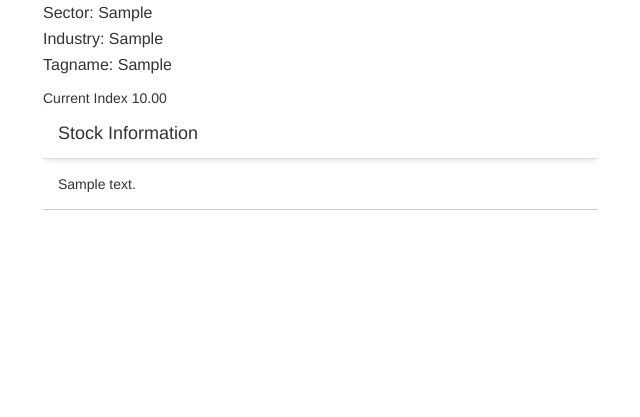
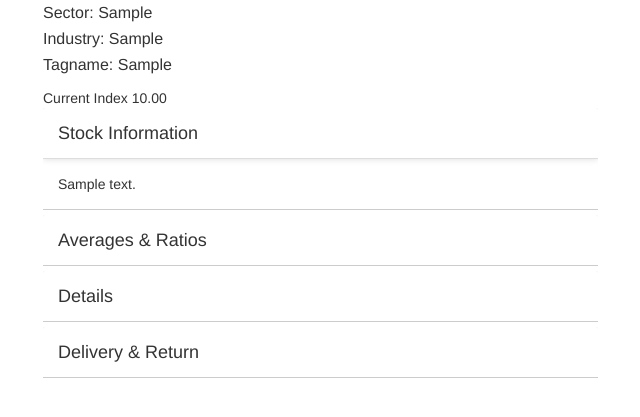
Before and after one commit to iosifvilcea/Scrap, a Django app: a page that uses scrapyr/scrapyr_app/templates/scrapyr_app/stock.html in a window 1280 px wide. Shown: the part 276-693 px from the top of the page, without its empty margins (612-1252 px from the left). Run offline with Django 3.2, Linux system fonts and the light colour scheme; tables that the repository leaves empty hold one stand-in row (values such as "Sample post"); parts of the project's set-up code (start-up, migrations or seed data) failed here and were passed over; some libraries are stand-ins or nearby versions; some web fonts are replaced.

Commit message:
Metrics added to stock page

```diff
--- a/scrapyr/scrapyr_app/templates/scrapyr_app/stock.html
+++ b/scrapyr/scrapyr_app/templates/scrapyr_app/stock.html
@@ -35,6 +35,54 @@
                 </div>
               </div>
             </div>
+            <div class="panel panel-default">
+              <div class="panel-heading" role="tab" id="headingTwo">
+                <h4 class="panel-title">
+                  <a class="collapsed" data-toggle="collapse" data-parent="#accordion" href="#collapseTwo" aria-expanded="false" aria-controls="collapseTwo">
+                   Averages & Ratios
+                  </a>
+                </h4>
+              </div>
+              <div id="collapseTwo" class="panel-collapse collapse" role="tabpanel" aria-labelledby="headingTwo">
+                <div class="panel-body">
+                  <ul style="padding-left: 20px;">
+                    <li style="list-style-position: outside;"> Short Ratio: {{ stock.short_ratio}}</li>
+                    <li style="list-style-position: outside;"> Price Earnings Growth Ratio:{{ stock.price_earnings_growth_ratio }}</li>
+                    <li style="list-style-position: outside;"> Price Earnings Ratio: {{ stock.price_earnings_ratio}}</li>
+                    <li style="list-style-position: outside;"> Price Sales Ratio: {{ stock.price_sales_ratio }}</li>
+                  </ul>
+                </div>
+              </div>
+            </div>
+            <div class="panel panel-default">
+              <div class="panel-heading" role="tab" id="headingThree">
+                <h4 class="panel-title">
+                  <a class="collapsed" data-toggle="collapse" data-parent="#accordion" href="#collapseThree" aria-expanded="false" aria-controls="collapseThree">
+                    Details
+                  </a>
+                </h4>
+              </div>
+              <div id="collapseThree" class="panel-collapse collapse" role="tabpanel" aria-labelledby="headingThree">
+                <div class="panel-body">
+                  85% wool, 15% linen. Dry-clean only
+                </div>
+              </div>
+            </div>
+            <div class="panel panel-default">
+              <div class="panel-heading" role="tab" id="headingFour">
+                <h4 class="panel-title">
+                  <a class="collapsed" data-toggle="collapse" data-parent="#accordion" href="#collapseFour" aria-expanded="false" aria-controls="collapseFour">
+                    Delivery & Return
+                  </a>
+                </h4>
+              </div>
+              <div id="collapseFour" class="panel-collapse collapse" role="tabpanel" aria-labelledby="headingFour">
+                <div class="panel-body">
+                  Find out more about our delivery options
+                  Please try items in the comfort of your own home. If you don't like them, or they don't fit, we'll happily collect them from your home or office for free.
+                </div>
+              </div>
+            </div>
           </div>
         </div>
       </div>
--- a/scrapyr/scrapyr_app/views.py
+++ b/scrapyr/scrapyr_app/views.py
@@ -112,8 +112,8 @@ def stock(request):
         stock.description = stock.description[2:]
         stock.book_value = ystockquote.get_book_value(companyName)
         stock.change = ystockquote.get_change(companyName)
-        stock.dividend_per_share = ystockquote.get_dividend_per_share(companyName)
-        stock.dividend_yield = ystockquote.get_dividend_yield(companyName)
+        #stock.dividend_per_share = ystockquote.get_dividend_per_share(companyName)
+        #stock.dividend_yield = ystockquote.get_dividend_yield(companyName)
         stock.ebitda = ystockquote.get_ebitda(companyName)
         stock.fifty_two_week_high = ystockquote.get_52_week_high(companyName)
         stock.fifty_two_week_low = ystockquote.get_52_week_low(companyName)
```
Lines whose indentation alone changed are shown as unchanged.
